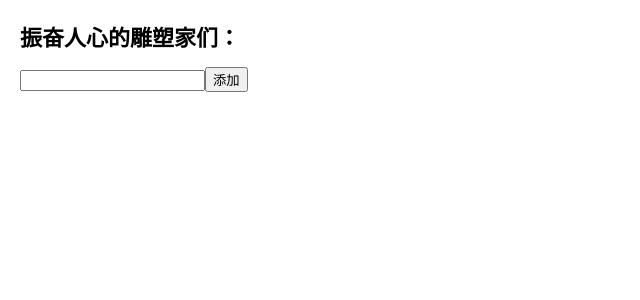
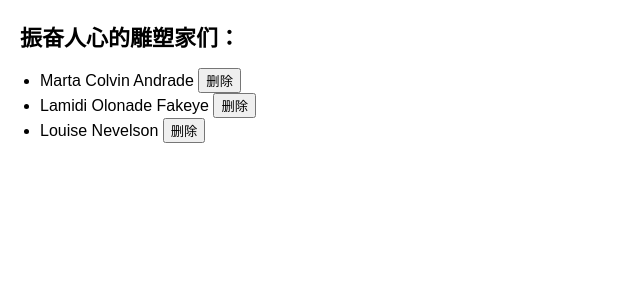
Before and after one commit to MufuDe/20240930-react-render-submit, a React (Create React App) app: page / in a window 1280 px wide. Shown: the top 300 px of the page, without its empty margins (0-640 px from the left). Built offline with nearby package versions, Linux system fonts and the light colour scheme.

Commit message:
1. 从数组中删除元素；

```diff
--- a/src/App.js
+++ b/src/App.js
@@ -1,32 +1,32 @@
 import { useState } from "react";
 
-let nextId = 0;
+let initialArtists = [
+  { id: 0, name: "Marta Colvin Andrade" },
+  { id: 1, name: "Lamidi Olonade Fakeye" },
+  { id: 2, name: "Louise Nevelson" },
+];
 
 export default function List() {
-  const [name, setName] = useState("");
-  const [artists, setArtists] = useState([]);
+  const [artists, setArtists] = useState(initialArtists);
 
   return (
     <>
       <h1>振奋人心的雕塑家们：</h1>
-      <input value={name} onChange={(e) => setName(e.target.value)} />
-      <button
-        onClick={() => {
-          setArtists(
-            // 替换 state
-            [
-              // 是通过传入一个新数组实现的
-              ...artists, // 新数组包含原数组的所有元素
-              { id: nextId++, name: name }, // 并在末尾添加了一个新的元素
-            ]
-          );
-        }}
-      >
-        添加
-      </button>
       <ul>
         {artists.map((artist) => (
-          <li key={artist.id}>{artist.name}</li>
+          <li key={artist.id}>
+            {artist.name}{" "}
+            <button
+              onClick={() => {
+                // 对于 artists 数组中的每一个元素，filter 方法都会调用提供的回调函数，
+                // 并将当前元素作为参数传递给这个回调函数。
+                // 在这个例子中，这个参数被命名为 a。
+                setArtists(artists.filter((a) => a.id !== artist.id));
+              }}
+            >
+              删除
+            </button>
+          </li>
         ))}
       </ul>
     </>
```
